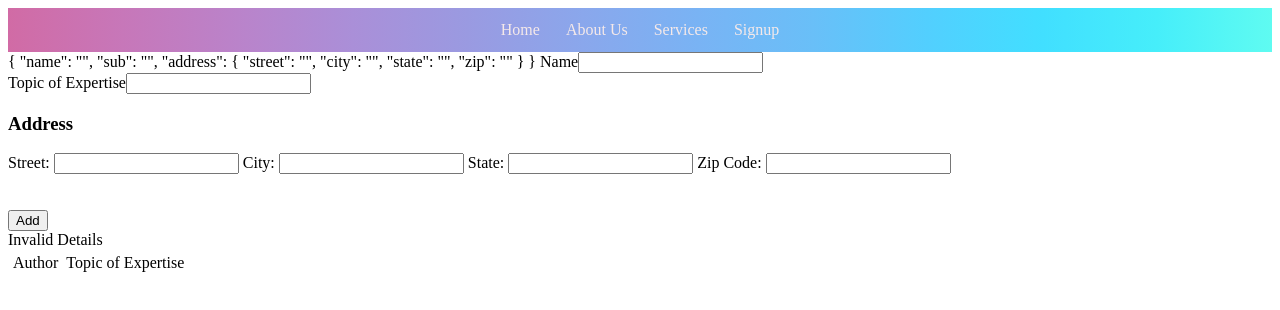
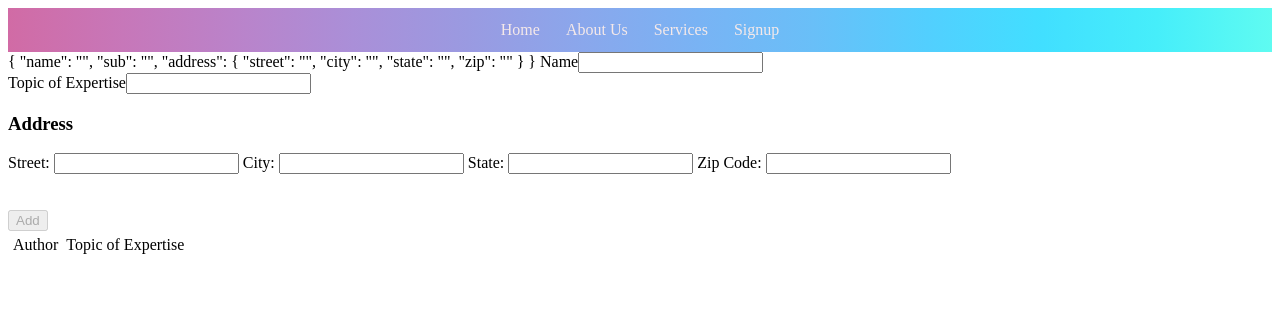
Before and after one commit to vitasoft-practice/practicingGit, an Angular app in the folder Barsha/: page /demo-form in a window 1280 px wide. Shown: the top 310 px of the page. Built offline with nearby package versions, Linux system fonts and the light colour scheme.

Commit message:
"minor data changes"

```diff
--- a/Barsha/src/app/pages/authortable/authortable.component.html
+++ b/Barsha/src/app/pages/authortable/authortable.component.html
@@ -2,5 +2,6 @@
 
     <tr><td>{{name}}</td>
         <td>{{sub}}</td>
+        <td>{{addr}}</td>
     </tr>
 </table>
--- a/Barsha/src/app/pages/authortable/authortable.component.ts
+++ b/Barsha/src/app/pages/authortable/authortable.component.ts
@@ -8,9 +8,12 @@ import { Component, OnInit , Input } from '@angular/core';
 export class AuthortableComponent implements OnInit {
   @Input() name:string;
   @Input() sub :string;
+  @Input() addr :string;
+
   constructor() {
     this.name='';
     this.sub='';
+    this.addr='';
   }
 
   ngOnInit(): void {
--- a/Barsha/src/app/pages/demo-form/demo-form.component.html
+++ b/Barsha/src/app/pages/demo-form/demo-form.component.html
@@ -45,12 +45,10 @@
         </label>
       </div>
     <br/><br/>
-    <button type="submit">Add</button>
+    <button type="submit" [disabled] = "profileForm.invalid">Add</button>
 </form>
 
-    <div *ngIf = "profileForm.invalid">
-       Invalid Details
-    </div>
+
 
 <table>
     <tr>
@@ -60,7 +58,7 @@
      <div  *ngFor = 'let data of formData'>
 
 
-        <app-authortable [name] = "data.name" [sub] ="data.sub" ></app-authortable>
+        <app-authortable [name] = "data.name" [sub] ="data.sub" [addr] ="data.address.city" ></app-authortable>
     </div>
 
 </table>
```
